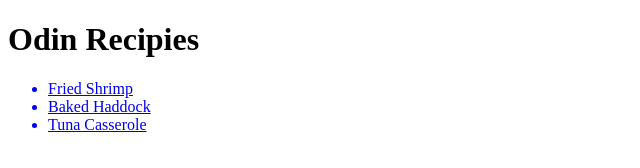
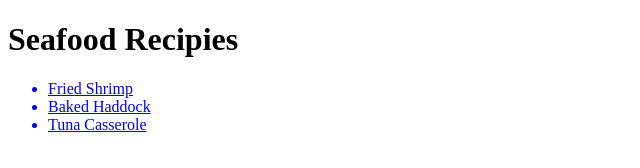
Before and after one commit to uzi16036/odin-recipies, a plain HTML site: page index.html in a window 1280 px wide. Shown: the whole page, without its empty margins (0-640 px from the left). Drawn offline with Linux system fonts and the light colour scheme.

Commit message:
changed title

```diff
--- a/index.html
+++ b/index.html
@@ -5,7 +5,7 @@
         <title>Seafood Recipies</title>
     </head>
     <body>
-        <h1>Odin Recipies</h1>
+        <h1>Seafood Recipies</h1>
         <ul>
             <a href = "fried_shrimp.html"><li>Fried Shrimp</li></a>
             <a href = "baked_haddock.html"><li>Baked Haddock</li></a>
```
